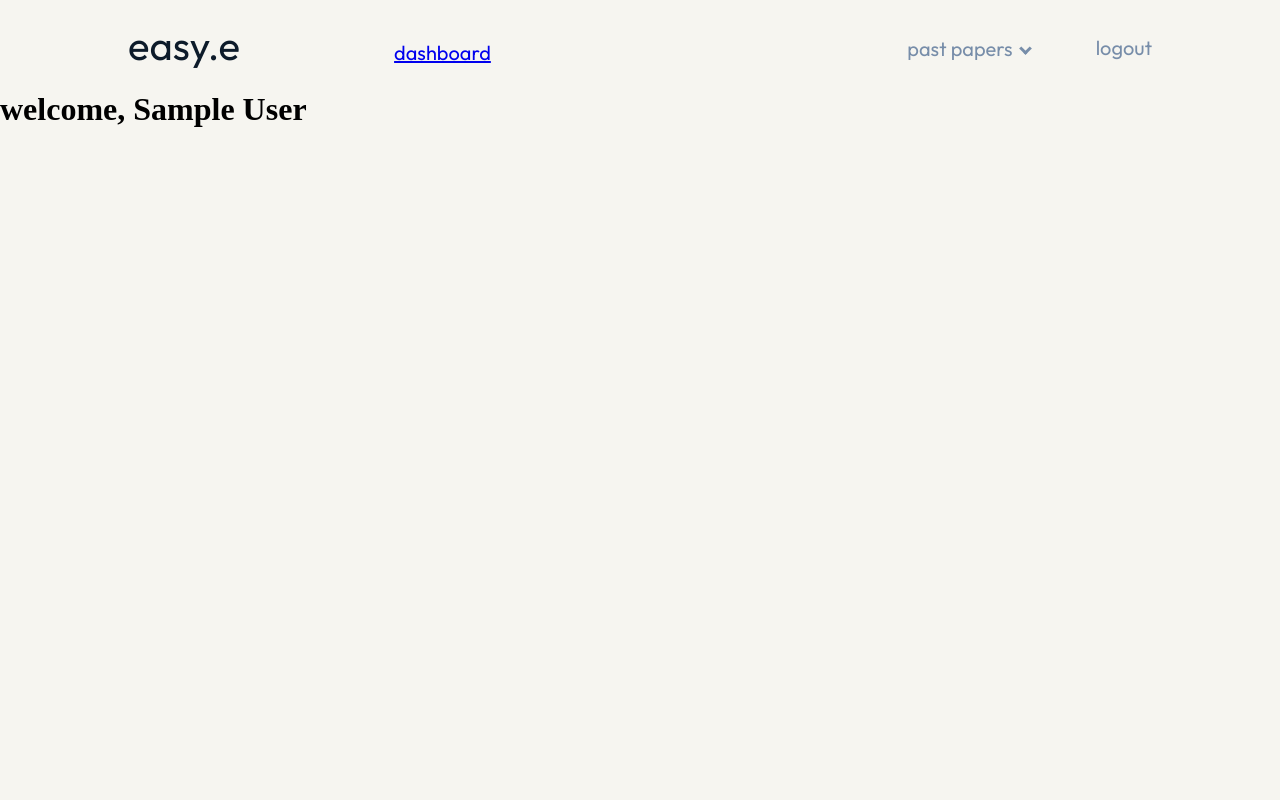
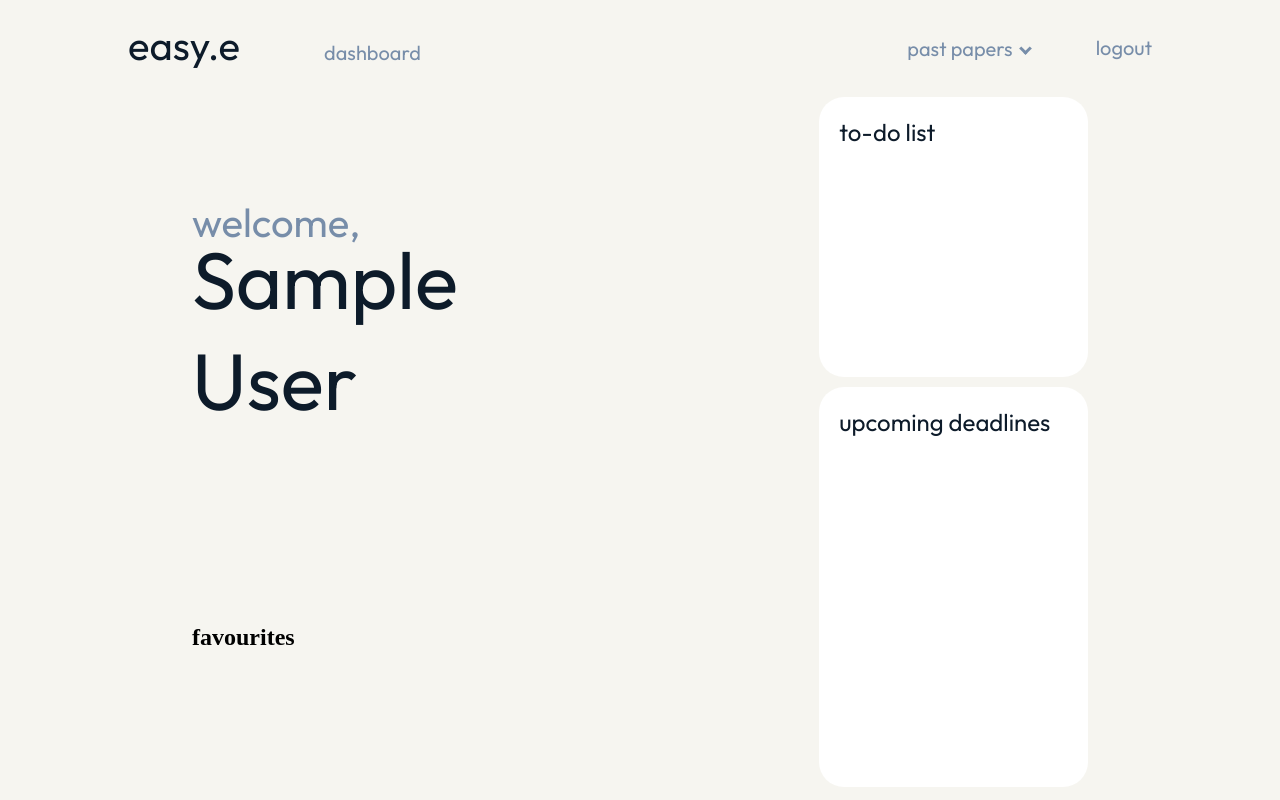
Before and after one commit to angchn/easy-e, a Flask app: page /dashboard in a window 1280 px wide. Run offline with Flask 2, Linux system fonts and the light colour scheme; the visitor is signed in with stand-in values (Sample User, id 1); data comes from the database, SQL or seed files in the repository.

Commit message:
dashboard

```diff
--- a/static/styles.css
+++ b/static/styles.css
@@ -11,6 +11,7 @@ body {
     width: 80%;
     margin: auto;
     padding-top: 20px;
+    text-decoration: none;
 }
 
 #home_button {
@@ -46,6 +47,16 @@ body {
 .nav_button:visited:hover {
     color: #0d1b2a;
     cursor: pointer;
+}
+
+.dashboard_button {
+    text-decoration: none;
+    margin-left: -70px;
+    color: #778da9;
+}
+
+.dashboard_button:visited {
+    color: #778da9;
 }
 
 #header{
@@ -415,3 +426,62 @@ input:focus {
     border: 2px solid #778da9;
     color: #778da9;
 }
+
+.dashboard_left {
+    width: 70%;
+    height: 90vh;
+    display: grid;
+    float: left;
+}
+
+.dashboard_right {
+    width: 30%;
+    height: 90vh;
+    display: grid;
+    float: left;
+}
+
+.dashboard_header {
+    font-family: 'Outfit', sans-serif;
+    padding-top: 100px;
+    font-size: 20px;
+    width: 50%;
+}
+
+.welcome {
+    font-weight: 300;
+    color: #778da9;
+}
+
+.welcome_name {
+    font-weight: 300;
+    font-size: 80px;
+    padding-top: 0;
+    margin-top: -45px;
+    color: #0d1b2a;
+}
+
+.dashboard_subheadings {
+    font-family: 'Outfit', sans-serif;
+    font-weight: 200;
+    margin-top: 0;
+    color: #0d1b2a;
+}
+
+.todo {
+    background-color: white;
+    border-radius: 25px;
+    margin-top: 20px;
+    height: 35vh;
+}
+
+.calender {
+    height: 50vh;
+    background-color: white;
+    border-radius: 25px;
+    margin-top: 0px;
+}
+
+.todo_text, .calender_text {
+    padding: 20px;
+}
--- a/templates/dashboard.html
+++ b/templates/dashboard.html
@@ -7,8 +7,8 @@
 </head>
 
 <nav class="navbar">
-    <a id="home_button" href="{{url_for('home')}}">easy.e</a>
-    <a id="dashboard_button" href="{{url_for('dashboard')}}">dashboard</a>
+    <a id="home_button">easy.e</a>
+    <a class="dashboard_button" href="{{url_for('dashboard')}}">dashboard</a>
     <a class="nav_button" href="{{url_for('logout')}}">logout</a>
     <div id="paper_dropdown">
         <button class="dropdown_button" href="{{url_for('papers')}}">past papers<i class="arrow down"></i></button>
@@ -22,4 +22,25 @@
     </div>
 </nav>
 
-<h1>welcome, {{ name }}</h1>
+<div class="page">
+    <div class="dashboard_left">
+        <div class="dashboard_header">
+            <h1 class="welcome">welcome,</h1><h1 class="welcome_name">{{ name }}</h1>
+        </div>
+        <div class="favourites">
+            <h2>favourites</h2>
+        </div>
+    </div>
+    <div class="dashboard_right">
+        <div class="todo">
+            <div class="todo_text">
+                <h2 class="dashboard_subheadings">to-do list</h2>
+            </div>
+        </div>
+        <div class="calender">
+            <div class="calender_text">
+                <h2 class="dashboard_subheadings">upcoming deadlines</h2>
+            </div>
+        </div>
+    </div>
+</div>
--- a/templates/english.html
+++ b/templates/english.html
@@ -1,5 +1,5 @@
 {% extends "layout.html" %}
-{% block title %} english {% endblock %}
+{% block title %} english |{% endblock %}
 
 {% block content %}
 
--- a/templates/home.html
+++ b/templates/home.html
@@ -1,5 +1,5 @@
 {% extends "layout.html" %}
-{% block title %} home {% endblock %}
+{% block title %}{% endblock %}
 
 {% block content %}
 <div id="header">
--- a/templates/layout.html
+++ b/templates/layout.html
@@ -5,7 +5,7 @@
     <meta name="viewport" content="width=device-width, initial-scale=1.0">
     <link rel="stylesheet" href="/static/styles.css">
     <link href="https://fonts.googleapis.com/css2?family=Inter:wght@300&family=Outfit&display=swap" rel="stylesheet">
-    <title>{% block title %}{% endblock %} | easy.e</title>
+    <title>{% block title %}{% endblock %} easy.e</title>
 </head>
 
 <header>
--- a/templates/maths.html
+++ b/templates/maths.html
@@ -1,5 +1,5 @@
 {% extends "layout.html" %}
-{% block title %} maths {% endblock %}
+{% block title %} maths |{% endblock %}
 
 {% block content %}
 
--- a/templates/nav.html
+++ b/templates/nav.html
@@ -4,6 +4,7 @@
 
 <nav class="navbar">
     <a id="home_button" href="{{url_for('home')}}">easy.e</a>
+    <a class="dashboard_button" href="{{url_for('dashboard')}}">dashboard</a>
     <a class="nav_button" href="{{url_for('login')}}">login</a>
     <a class="nav_button">contact</a>
     <a class="nav_button">about</a>
```
